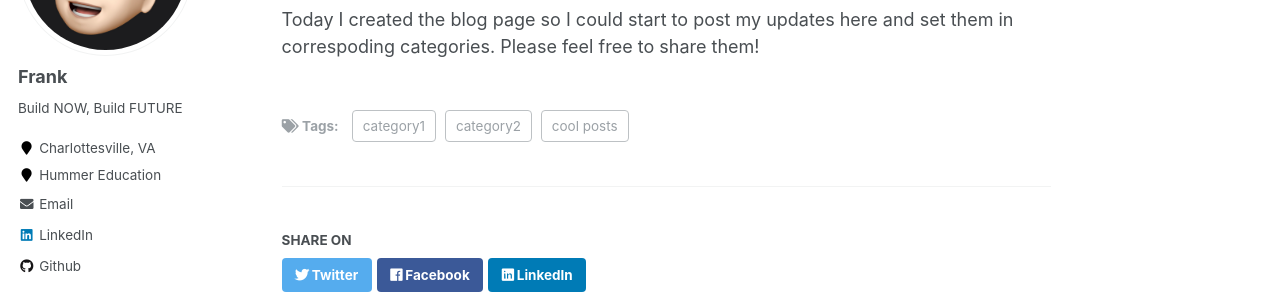
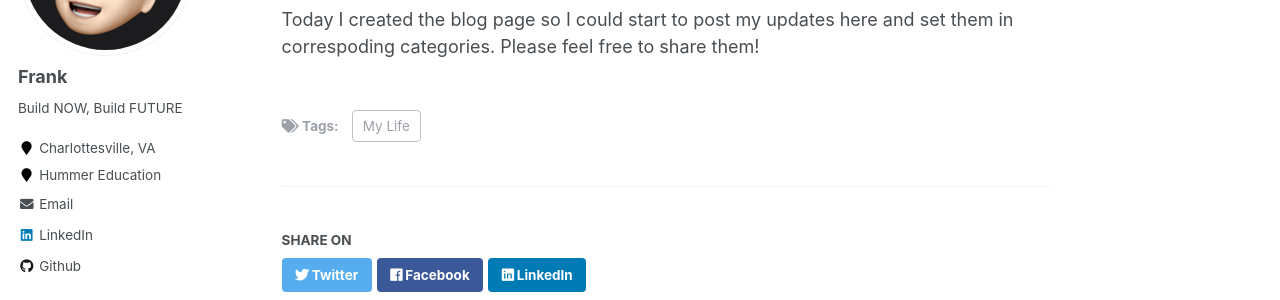
Before and after one commit to FangFrankSun/AcademicPage, a Jekyll site: the page built from _posts/2022-04-12-blog-post-1.md, in a window 1280 px wide and 1273 px high. Shown: the part 236-536 px from the top of the window. Built offline with Jekyll 4.4.1, drawn with Linux system fonts in a browser that asks for light colours.

Commit message:
Update 2022-04-12-blog-post-1.md

```diff
--- a/_posts/2022-04-12-blog-post-1.md
+++ b/_posts/2022-04-12-blog-post-1.md
@@ -3,9 +3,7 @@ title: 'Welcome to my blog page!'
 date: 2022-04-12
 permalink: /posts/2012/08/blog-post-1/
 tags:
-  - cool posts
-  - category1
-  - category2
+  - My Life
 ---
 
 Today I created the blog page so I could start to post my updates here and set them in correspoding categories. Please feel free to share them!
```
